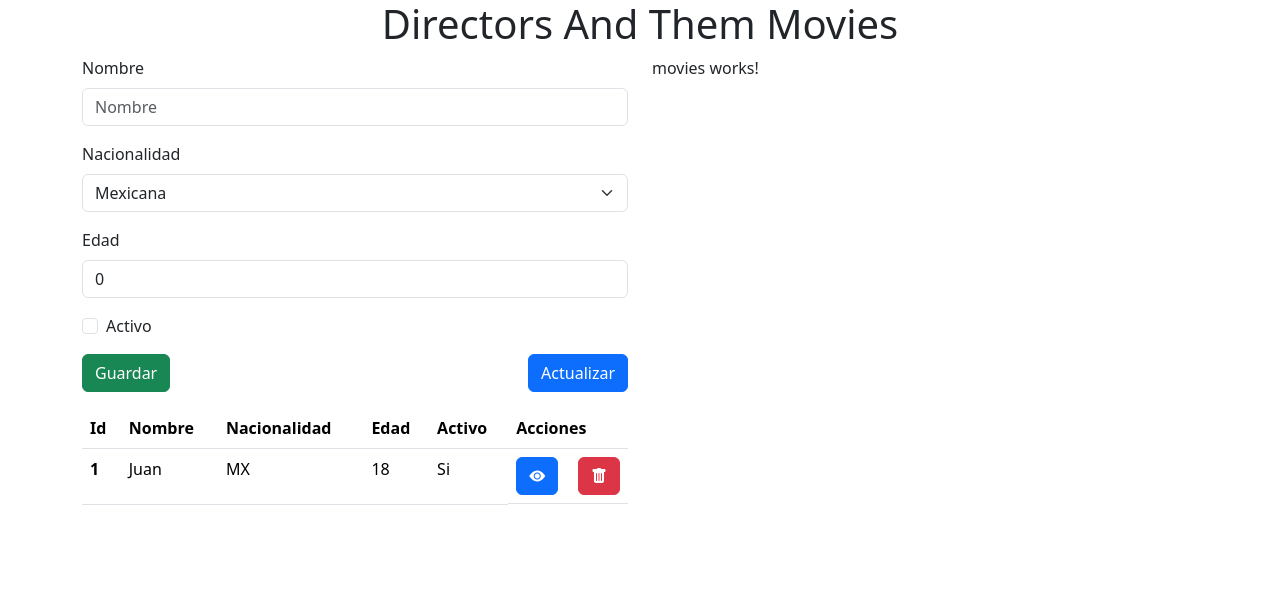
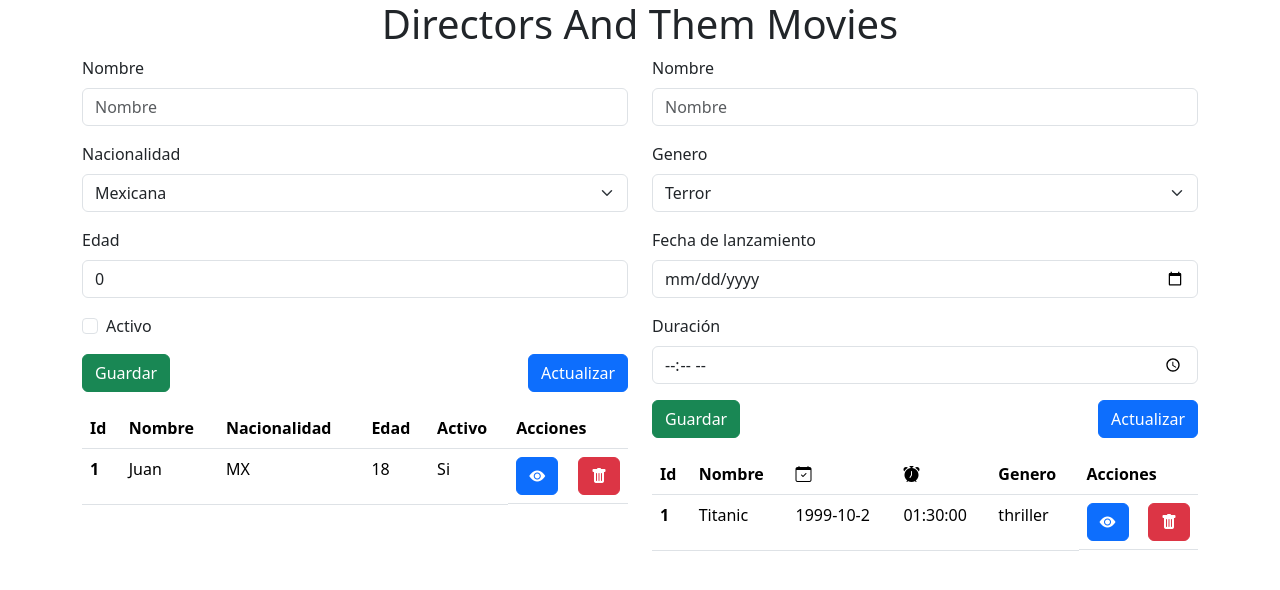
Before and after one commit to Ing-JuanMata/Movies.UI.NET, an Angular app: page /1/movies in a window 1280 px wide. Shown: the top 590 px of the page. Built offline with nearby package versions, Linux system fonts and the light colour scheme.

Commit message:
DIRECTORS AND MOVIES GUI'S COMPLETED

```diff
--- a/src/app/movies/movies.component.html
+++ b/src/app/movies/movies.component.html
@@ -1 +1,100 @@
-<p>movies works!</p>
+<form>
+    <div class="mb-3">
+      <label for="Name" class="form-label">Nombre</label>
+      <input
+        type="text"
+        class="form-control"
+        id="Name"
+        placeholder="Nombre"
+        [(ngModel)]="movie.Name"
+        name="Name"
+      />
+    </div>
+    <div class="mb-3">
+      <label for="Gender" class="form-label">Genero</label>
+      <select
+        class="form-select"
+        name="Gender"
+        id="Gender"
+        [(ngModel)]="movie.Gender"
+      >
+        <option value="terror">Terror</option>
+        <option value="aventura">Aventura</option>
+        <option value="thriller">Thriller</option>
+        <option value="comedia">Comedia</option>
+      </select>
+    </div>
+    <div class="mb-3">
+        <label for="Release_Year" class="form-label">Fecha de lanzamiento</label>
+        <input
+        type="date"
+          class="form-control"
+          name="Release_Year"
+          id="Release_Year"
+          [(ngModel)]="movie.Release_Year"
+        />
+      </div>
+      <div class="mb-3">
+        <label for="Duration" class="form-label">Duraci&oacute;n</label>
+        <input
+        type="time"
+          class="form-control"
+          name="Duration"
+          id="Duration"
+          [(ngModel)]="movie.Duration"
+        />
+      </div>
+    <div class="mb-3 d-flex justify-content-between">
+      <button
+        type="button"
+        class="btn btn-success"
+        (click)="saveMovie()"
+      >
+        Guardar
+      </button>
+      <button
+        type="button"
+        class="btn btn-primary"
+        (click)="updateMovie()"
+      >
+        Actualizar
+      </button>
+    </div>
+  </form>
+  <table class="table">
+    <thead>
+      <tr>
+        <th scope="col">Id</th>
+        <th scope="col">Nombre</th>
+        <th scope="col"><i class="bi bi-calendar-check"></i></th>
+        <th scope="col"><i class="bi bi-alarm-fill"></i></th>
+        <th scope="col">Genero</th>
+        <th scope="col">Acciones</th>
+      </tr>
+    </thead>
+    <tbody>
+      <tr>
+        <th scope="row">1</th>
+        <td>Titanic</td>
+        <td>1999-10-2</td>
+        <td>01:30:00</td>
+        <td>thriller</td>
+        <td class="d-flex justify-content-between">
+          <button
+            type="button"
+            class="btn btn-primary"
+            (click)="getMovie()"
+          >
+            <i class="bi bi-eye-fill"></i>
+          </button>
+          <button
+            type="button"
+            class="btn btn-danger"
+            (click)="deleteMovie()"
+          >
+            <i class="bi bi-trash-fill"></i>
+          </button>
+        </td>
+      </tr>
+    </tbody>
+  </table>
--- a/src/app/movies/movies.component.ts
+++ b/src/app/movies/movies.component.ts
@@ -1,10 +1,24 @@
 import { Component } from '@angular/core';
+import { Movie } from '../interfaces/movie';
 
 @Component({
   selector: 'app-movies',
   templateUrl: './movies.component.html',
-  styleUrls: ['./movies.component.css']
+  styleUrls: ['./movies.component.css'],
 })
 export class MoviesComponent {
+  movies: Movie[] = [];
+  movie: Movie = {
+    Director: 0,
+    Duration: '',
+    Gender: 'terror',
+    Name: '',
+    Release_Year: new Date(),
+  };
+  constructor() {}
 
+  saveMovie() {}
+  updateMovie() {}
+  deleteMovie() {}
+  getMovie() {}
 }
```
